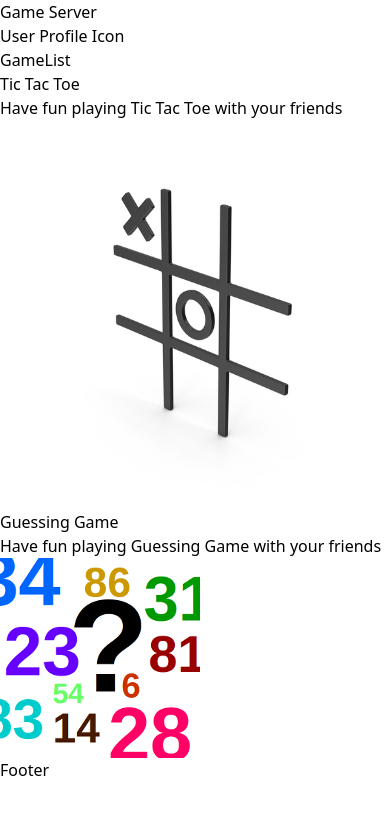
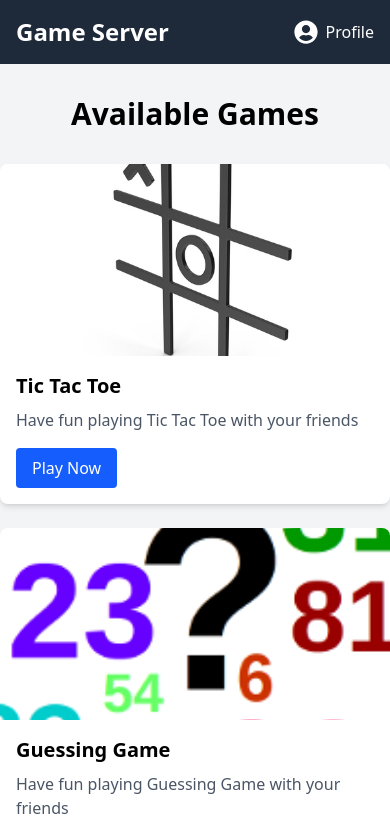
Before and after one commit to pramanandasarkar02/game-server, a React (Vite) app in the folder web-client/: page /home in a window 390 px wide. Shown: the top 834 px of the page. Built offline with nearby package versions, Linux system fonts and the light colour scheme.

Commit message:
frontend updated

```diff
--- a/web-client/package.json
+++ b/web-client/package.json
@@ -13,12 +13,14 @@
     "axios": "^1.11.0",
     "react": "^19.1.0",
     "react-dom": "^19.1.0",
+    "react-icons": "^5.5.0",
     "react-router-dom": "^7.6.2",
     "uuid": "^11.1.0"
   },
   "devDependencies": {
     "@eslint/js": "^9.25.0",
     "@tailwindcss/vite": "^4.1.8",
+    "@types/node": "^24.1.0",
     "@types/react": "^19.1.2",
     "@types/react-dom": "^19.1.2",
     "@vitejs/plugin-react": "^4.4.1",
--- a/web-client/src/components/Footer.tsx
+++ b/web-client/src/components/Footer.tsx
@@ -1,10 +1,14 @@
 import React from 'react'
+import { FaCopyright } from 'react-icons/fa'
 
-type Props = {}
-
-const Footer = (props: Props) => {
+const Footer = () => {
   return (
-    <div>Footer</div>
+    <footer className="bg-gray-800 text-white p-4 mt-8">
+        <div className="container mx-auto flex items-center justify-center space-x-2">
+            <FaCopyright />
+            <span>{new Date().getFullYear()} Game Server. All rights reserved.</span>
+        </div>
+    </footer>
   )
 }
 
--- a/web-client/src/components/GameList.tsx
+++ b/web-client/src/components/GameList.tsx
@@ -1,29 +1,37 @@
 import games from '../data/games.json'
 
-interface GameList {
+interface Game {
     id: number;
     name: string;
     description: string;
     image: string;
 }
 
-
-type Props = {}
-
-const GameList = (props: Props) => {
+const GameList = () => {
   return (
-    <div>
-        GameList
-        <div>
+    <div className="container mx-auto py-8">
+        <h1 className="text-3xl font-bold mb-8 text-center">Available Games</h1>
+        <div className="grid grid-cols-1 md:grid-cols-2 lg:grid-cols-3 gap-6">
             {games.map((game) => (
-                <div key={game.id}>
-                    <h2>{game.name}</h2>
-                    <p>{game.description}</p>
-                    <img src={game.image} alt={game.name} />
+                <div
+                    key={game.id}
+                    className="bg-white rounded-lg shadow-md overflow-hidden hover:shadow-lg transition cursor-pointer"
+                >
+                    <img
+                        src={game.image}
+                        alt={game.name}
+                        className="w-full h-48 object-cover"
+                    />
+                    <div className="p-4">
+                        <h2 className="text-xl font-semibold mb-2">{game.name}</h2>
+                        <p className="text-gray-600">{game.description}</p>
+                        <button className="mt-4 bg-blue-600 text-white px-4 py-2 rounded hover:bg-blue-700 transition">
+                            Play Now
+                        </button>
+                    </div>
                 </div>
             ))}
         </div>
-
     </div>
   )
 }
--- a/web-client/src/components/Header.tsx
+++ b/web-client/src/components/Header.tsx
@@ -1,19 +1,27 @@
 import React from 'react'
-import { Navigate, useNavigate } from 'react-router-dom'
+import { useNavigate } from 'react-router-dom'
+import { FaUserCircle } from 'react-icons/fa'
 
 type Props = {}
 
 const Header = (props: Props) => {
     const navigate = useNavigate()
+
     return (
-    <div>
-        <div>
+        <header className="bg-gray-800 text-white p-4">
+            <div className="container mx-auto flex justify-between items-center">
+                <div className="text-2xl font-bold cursor-pointer" onClick={() => navigate('/')}>
                     Game Server
                 </div>
-        <div onClick={()=> {navigate('/profile')}}>
-            User Profile Icon
+                <div
+                    className="flex items-center space-x-2 cursor-pointer hover:text-gray-300 transition"
+                    onClick={() => navigate('/profile')}
+                >
+                    <FaUserCircle size={24} />
+                    <span>Profile</span>
                 </div>
             </div>
+        </header>
     )
 }
 
--- a/web-client/src/pages/PlayerHome.tsx
+++ b/web-client/src/pages/PlayerHome.tsx
@@ -3,23 +3,14 @@ import Header from '../components/Header'
 import GameList from '../components/GameList'
 import Footer from '../components/Footer'
 
-type Props = {}
-
-const PlayerHome = (props: Props) => {
+const PlayerHome = () => {
   return (
-    <div>
-        <div>
-            {/* header */}
-            <Header />
-        </div>
-        <div>
-            {/* Games */}
+    <div className="min-h-screen flex flex-col">
+        <Header />
+        <main className="flex-grow bg-gray-100">
             <GameList />
-        </div>
-        <div>
-            {/* footer  */}
-            <Footer />
-        </div>
+        </main>
+        <Footer />
     </div>
   )
 }
--- a/web-client/src/pages/Profile.tsx
+++ b/web-client/src/pages/Profile.tsx
@@ -1,52 +1,190 @@
-import { Axios } from 'axios';
-import React, { useEffect } from 'react'
-import type { PlayerInformation } from '../types/player';
+import React, { useEffect, useState } from 'react'
+import axios from 'axios'
+import {
+  FaTrophy,
+  FaHistory,
+  FaUserAlt,
+  FaIdCard,
+  FaCrown,
+  FaChartLine,
+  FaSpinner
+} from 'react-icons/fa'
+import { useNavigate } from 'react-router-dom'
+import type { PlayerInformation } from '../types/player'
 
-type Props = {}
+const baseURL = import.meta.env.VITE_API_URL || 'http://localhost:4000/api'
 
-const Profile = (props: Props) => {
-    const [player, setPlayer] = React.useState<PlayerInformation | null>(null);
+const Profile = () => {
+    const [player, setPlayer] = useState<PlayerInformation | null>(null)
+    const [loading, setLoading] = useState(true)
+    const [error, setError] = useState('')
+    const navigate = useNavigate()
 
-    const extractProfileInformation = () => {
-        // get profile information from backend
-        const  playerId = localStorage.getItem('playerId');
-        const token = localStorage.getItem('token');
+    useEffect(() => {
+        const fetchProfileInformation = async () => {
+            try {
+                setLoading(true)
+                setError('')
 
-        const response = Axios.get(`${baseURL}/player/info/${playerId}`, {
+                const playerId = localStorage.getItem('playerId')
+                const token = localStorage.getItem('token')
+
+                if (!playerId || !token) {
+                    throw new Error('Authentication required')
+                }
+
+                const response = await axios.get(`${baseURL}/player/info/${playerId}`, {
                     headers: {
                         'Authorization': `Bearer ${token}`
                     }
                 })
 
-        const playerInfo: PlayerInformation = response.data;
-        console.log(playerInfo);
-        setPlayer(playerInfo);
+                if (response.data) {
+                    setPlayer(response.data)
+                } else {
+                    throw new Error('No player data received')
+                }
+            } catch (err) {
+                const errorMessage = err instanceof Error ? err.message : 'Failed to fetch profile information'
+                setError(errorMessage)
 
+                // Redirect to login if unauthorized
+                if (axios.isAxiosError(err) && err.response?.status === 401) {
+                    localStorage.removeItem('token')
+                    localStorage.removeItem('playerId')
+                    navigate('/login')
+                }
+            } finally {
+                setLoading(false)
+            }
         }
 
+        fetchProfileInformation()
+    }, [navigate])
 
-    useEffect(() => {
-        // document.title = "Profile"
+    if (loading) {
+        return (
+            <div className="flex flex-col items-center justify-center min-h-[60vh]">
+                <FaSpinner className="animate-spin text-blue-500 text-4xl mb-4" />
+                <p className="text-gray-600">Loading your profile...</p>
+            </div>
+        )
+    }
 
-    }, [])
+    if (error) {
+        return (
+            <div className="container mx-auto py-8">
+                <div className="max-w-4xl mx-auto bg-red-50 border border-red-200 rounded-lg p-6">
+                    <h2 className="text-xl font-bold text-red-600 mb-2">Error Loading Profile</h2>
+                    <p className="text-red-500 mb-4">{error}</p>
+                    <button
+                        onClick={() => window.location.reload()}
+                        className="bg-red-600 text-white px-4 py-2 rounded hover:bg-red-700 transition"
+                    >
+                        Try Again
+                    </button>
+                </div>
+            </div>
+        )
+    }
 
     return (
-    <div>
-        <div>
-            {/* left */}
-            player profile
-            <h2>{player?.userName}</h2>
-            <h2>{player?.id}</h2>
-            <h2>{player?.level}</h2>
-            <h2>{player?.score}</h2>
-            <h2>{player?.matchHistory}</h2>
-
+        <div className="container mx-auto py-8 px-4">
+            <div className="max-w-4xl mx-auto bg-white rounded-xl shadow-md overflow-hidden">
+                <div className="md:flex">
+                    {/* Left Side - Profile Info */}
+                    <div className="md:w-1/2 p-6 bg-gradient-to-br from-blue-50 to-gray-50">
+                        <div className="flex items-center mb-6">
+                            <div className="bg-gradient-to-r from-blue-500 to-blue-600 text-white p-3 rounded-full mr-4 shadow-md">
+                                <FaUserAlt size={24} />
                             </div>
                             <div>
-            {/* right */}
+                                <h2 className="text-2xl font-bold text-gray-800">{player?.userName}</h2>
+                                <p className="text-gray-500 text-sm">Active Player</p>
+                            </div>
                         </div>
 
+                        <div className="space-y-4">
+                            <div className="flex items-center bg-white p-3 rounded-lg shadow-sm">
+                                <div className="bg-gray-100 p-2 rounded-full mr-3">
+                                    <FaIdCard className="text-gray-600" />
+                                </div>
+                                <div>
+                                    <p className="text-sm text-gray-500">Player ID</p>
+                                    <p className="font-medium text-gray-800">{player?.id}</p>
+                                </div>
+                            </div>
 
+                            <div className="flex items-center bg-white p-3 rounded-lg shadow-sm">
+                                <div className="bg-yellow-100 p-2 rounded-full mr-3">
+                                    <FaCrown className="text-yellow-600" />
+                                </div>
+                                <div>
+                                    <p className="text-sm text-gray-500">Level</p>
+                                    <p className="font-medium text-gray-800">
+                                        {player?.level}
+                                        <span className="ml-2 text-xs bg-blue-100 text-blue-800 px-2 py-1 rounded-full">
+                                            {player?.level && player.level > 10 ? 'Expert' : player?.level && player.level > 5 ? 'Intermediate' : 'Beginner'}
+                                        </span>
+                                    </p>
+                                </div>
+                            </div>
+
+                            <div className="flex items-center bg-white p-3 rounded-lg shadow-sm">
+                                <div className="bg-green-100 p-2 rounded-full mr-3">
+                                    <FaChartLine className="text-green-600" />
+                                </div>
+                                <div>
+                                    <p className="text-sm text-gray-500">Score</p>
+                                    <p className="font-medium text-gray-800">{player?.score}</p>
+                                </div>
+                            </div>
+                        </div>
+                    </div>
+
+                    {/* Right Side - Match History */}
+                    <div className="md:w-1/2 p-6">
+                        <div className="flex items-center justify-between mb-4">
+                            <h3 className="text-xl font-bold text-gray-800 flex items-center">
+                                <FaHistory className="mr-2 text-blue-500" />
+                                Match History
+                            </h3>
+                            {player?.matchHistory && player.matchHistory.length > 0 && (
+                                <span className="text-sm bg-gray-100 text-gray-600 px-2 py-1 rounded-full">
+                                    {player.matchHistory.length} matches
+                                </span>
+                            )}
+                        </div>
+
+                        {player?.matchHistory && player.matchHistory.length > 0 ? (
+                            <ul className="divide-y divide-gray-100">
+                                {player.matchHistory.map((match, index) => (
+                                    <li key={index} className="py-3 hover:bg-gray-50 px-2 rounded transition">
+                                        <div className="flex items-center">
+                                            <div className={`flex-shrink-0 h-2 w-2 rounded-full mr-3 ${
+                                                match.includes('Win') ? 'bg-green-500' :
+                                                match.includes('Loss') ? 'bg-red-500' : 'bg-gray-500'
+                                            }`}></div>
+                                            <div>
+                                                <p className="text-gray-800">{match}</p>
+                                                <p className="text-xs text-gray-500 mt-1">2 days ago</p>
+                                            </div>
+                                        </div>
+                                    </li>
+                                ))}
+                            </ul>
+                        ) : (
+                            <div className="text-center py-8">
+                                <div className="bg-gray-100 p-4 rounded-lg inline-block">
+                                    <FaHistory className="text-gray-400 text-3xl mx-auto mb-2" />
+                                    <p className="text-gray-500">No match history available</p>
+                                    <p className="text-sm text-gray-400 mt-1">Play some games to see your history</p>
+                                </div>
+                            </div>
+                        )}
+                    </div>
+                </div>
+            </div>
         </div>
     )
 }
```
Also changed, not shown: 1 other file (tests, documents, lock files or other folders). Lines whose indentation alone changed are shown as unchanged.
